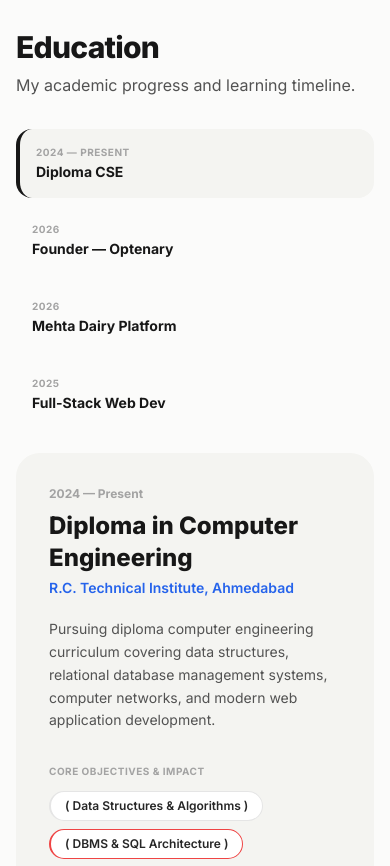
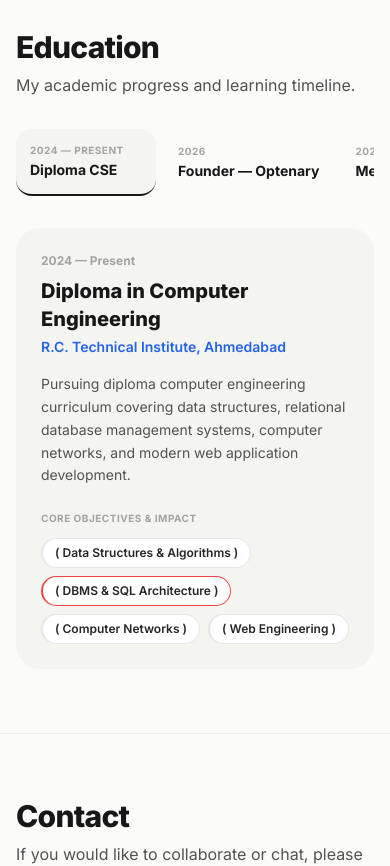
Before and after one commit to rathodaryan1/new-portfolio, a Next.js app: page / in a window 390 px wide. Shown: the part 8480-9346 px from the top of the page. Built offline with nearby package versions, Linux system fonts and the light colour scheme.

Commit message:
make education timeline tabs horizontally scrollable on mobile

```diff
--- a/components/education/Education.tsx
+++ b/components/education/Education.tsx
@@ -83,7 +83,7 @@ export function Education() {
         viewport={{ once: true }}
         transition={{ duration: 0.5 }}
       >
-        {/* Header matching Image 5 */}
+        {/* Header */}
         <div className="mb-8">
           <h2 className="text-3xl sm:text-4xl font-extrabold tracking-tight text-neutral-900 dark:text-neutral-100 mb-2">
             Education
@@ -93,26 +93,26 @@ export function Education() {
           </p>
         </div>
 
-        {/* Layout matching Image 5: Left timeline tabs + Right detail panel */}
+        {/* Layout: Horizontal swipeable tabs on mobile, Left sidebar on desktop */}
         <div className="grid grid-cols-1 md:grid-cols-3 gap-6 items-start">
-          {/* Left Sidebar Tabs matching Image 5 */}
-          <div className="space-y-2">
+          {/* Timeline Tabs: Horizontal scrollable on mobile, Vertical stack on desktop */}
+          <div className="flex md:flex-col overflow-x-auto md:overflow-visible gap-2 pb-2 md:pb-0 no-scrollbar">
             {educationTimeline.map((item) => {
               const isSelected = item.id === selectedId;
               return (
                 <button
                   key={item.id}
                   onClick={() => setSelectedId(item.id)}
-                  className={`w-full text-left p-4 rounded-2xl transition-all duration-200 ${
+                  className={`shrink-0 min-w-[140px] md:min-w-0 md:w-full text-left p-3.5 sm:p-4 rounded-2xl transition-all duration-200 ${
                     isSelected
-                      ? "bg-[#F4F4F1] dark:bg-[#1E1E1D] border-l-4 border-neutral-900 dark:border-white shadow-xs font-bold"
+                      ? "bg-[#F4F4F1] dark:bg-[#1E1E1D] border-b-2 md:border-b-0 md:border-l-4 border-neutral-900 dark:border-white shadow-xs font-bold"
                       : "hover:bg-neutral-100/60 dark:hover:bg-neutral-800/50 text-neutral-600 dark:text-neutral-400"
                   }`}
                 >
-                  <span className="text-[10px] font-bold uppercase tracking-wider text-neutral-400 dark:text-neutral-500 block mb-0.5">
+                  <span className="text-[10px] font-bold uppercase tracking-wider text-neutral-400 dark:text-neutral-500 block mb-0.5 whitespace-nowrap">
                     {item.period}
                   </span>
-                  <p className="text-sm font-bold text-neutral-900 dark:text-neutral-100">
+                  <p className="text-sm font-bold text-neutral-900 dark:text-neutral-100 whitespace-nowrap md:whitespace-normal">
                     {item.shortTitle}
                   </p>
                 </button>
@@ -120,24 +120,24 @@ export function Education() {
             })}
           </div>
 
-          {/* Right Detail Card matching Image 5 */}
-          <div className="card-hover-line md:col-span-2 p-8 rounded-3xl bg-[#F4F4F1] dark:bg-[#1E1E1D] border border-neutral-200/70 dark:border-neutral-800/70 shadow-xs min-h-[300px] flex flex-col justify-between">
+          {/* Right/Bottom Detail Card matching Reference Screenshot */}
+          <div className="card-hover-line md:col-span-2 p-6 sm:p-8 rounded-3xl bg-[#F4F4F1] dark:bg-[#1E1E1D] border border-neutral-200/70 dark:border-neutral-800/70 shadow-xs min-h-[280px] flex flex-col justify-between">
             <div>
               <span className="text-xs font-bold text-neutral-400 dark:text-neutral-500 block mb-2">
                 {activeItem.period}
               </span>
-              <h3 className="text-2xl font-extrabold text-neutral-900 dark:text-neutral-100 mb-1">
+              <h3 className="text-xl sm:text-2xl font-extrabold text-neutral-900 dark:text-neutral-100 mb-1">
                 {activeItem.fullTitle}
               </h3>
-              <p className="text-sm font-semibold text-blue-600 dark:text-blue-400 mb-5">
+              <p className="text-sm font-semibold text-blue-600 dark:text-blue-400 mb-4 sm:mb-5">
                 {activeItem.organization}
               </p>
-              <p className="text-sm text-neutral-600 dark:text-neutral-300 leading-relaxed mb-8">
+              <p className="text-sm text-neutral-600 dark:text-neutral-300 leading-relaxed mb-6 sm:mb-8">
                 {activeItem.description}
               </p>
             </div>
 
-            {/* Colored Parenthesis Pills matching Image 5 */}
+            {/* Colored Parenthesis Pills */}
             <div>
               <h4 className="text-[10px] font-bold uppercase tracking-wider text-neutral-400 dark:text-neutral-500 mb-3">
                 CORE OBJECTIVES &amp; IMPACT
@@ -146,7 +146,7 @@ export function Education() {
                 {activeItem.tags.map((tag) => (
                   <span
                     key={tag.text}
-                    className={`px-3.5 py-1.5 rounded-full text-xs font-semibold bg-white dark:bg-neutral-900 border border-neutral-200 dark:border-neutral-700 ${tag.accentClass}`}
+                    className={`px-3 sm:px-3.5 py-1.5 rounded-full text-xs font-semibold bg-white dark:bg-neutral-900 border border-neutral-200 dark:border-neutral-700 ${tag.accentClass}`}
                   >
                     ( {tag.text} )
                   </span>
```
